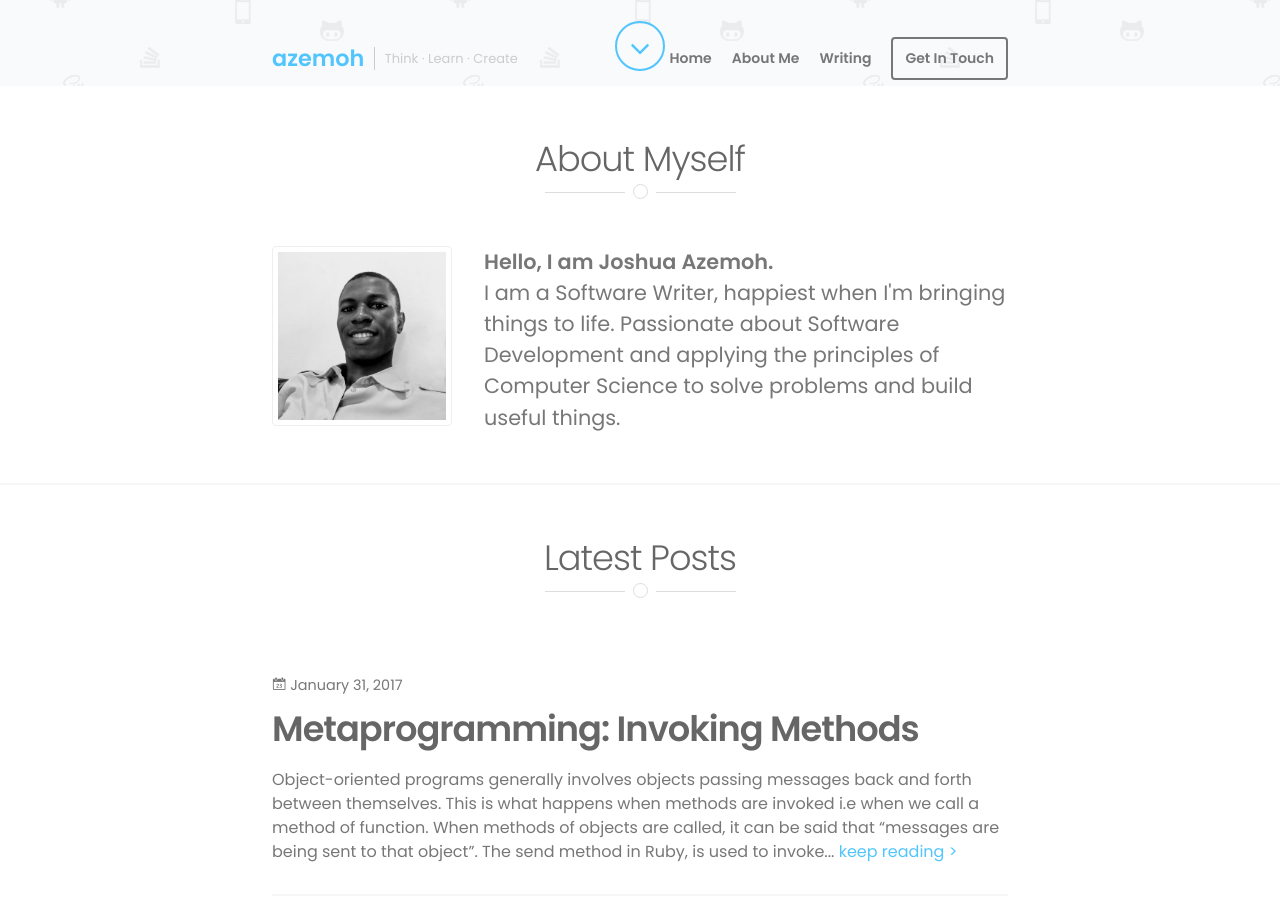
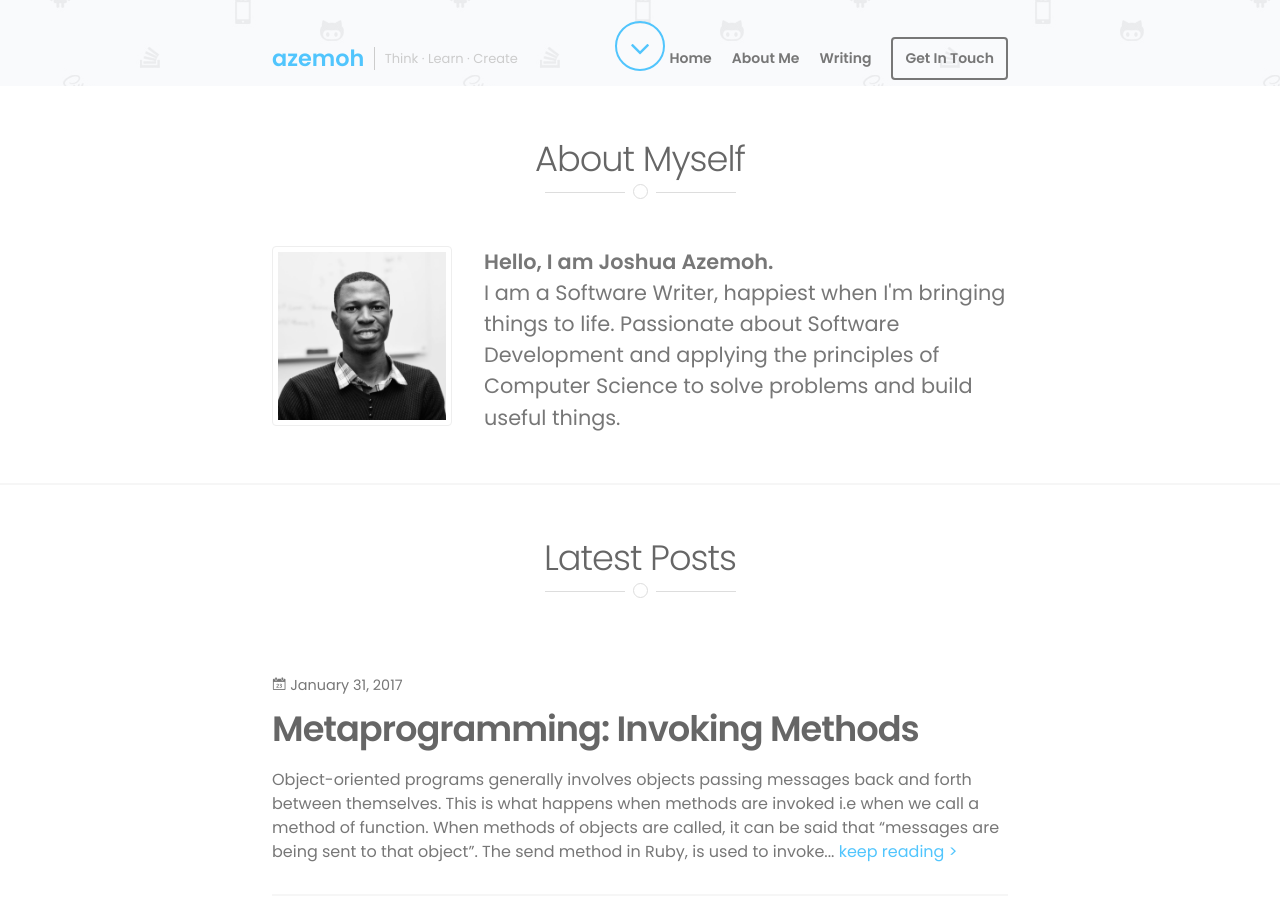
Before and after one commit to azemoh/azemoh.com, a Jekyll site: the page built from index.html, in a window 1280 px wide and 900 px high, scrolled down 436 px. Built offline with Jekyll 4.4.1, drawn with Linux system fonts in a browser that asks for light colours; nearby versions of some CDN libraries; some web fonts are replaced.

Commit message:
Update avatar

```diff
--- a/_includes/home_sections/about.html
+++ b/_includes/home_sections/about.html
@@ -7,7 +7,7 @@
     <div class="profile flex">
 
       <div class="flex--col_tab flex--col_fixed-width">
-        <img src="/assets/img/avatar-bw.jpg" class="thumbnail" alt="Photo of Joshua">
+        <img src="/assets/img/avatar-bw-2.jpg" class="thumbnail" alt="Photo of Joshua">
       </div>
 
       <div class="flex--col_tab flex--grow blurb lead">
```
Also changed, not shown: assets/img/avatar-bw-2.jpg (added).
